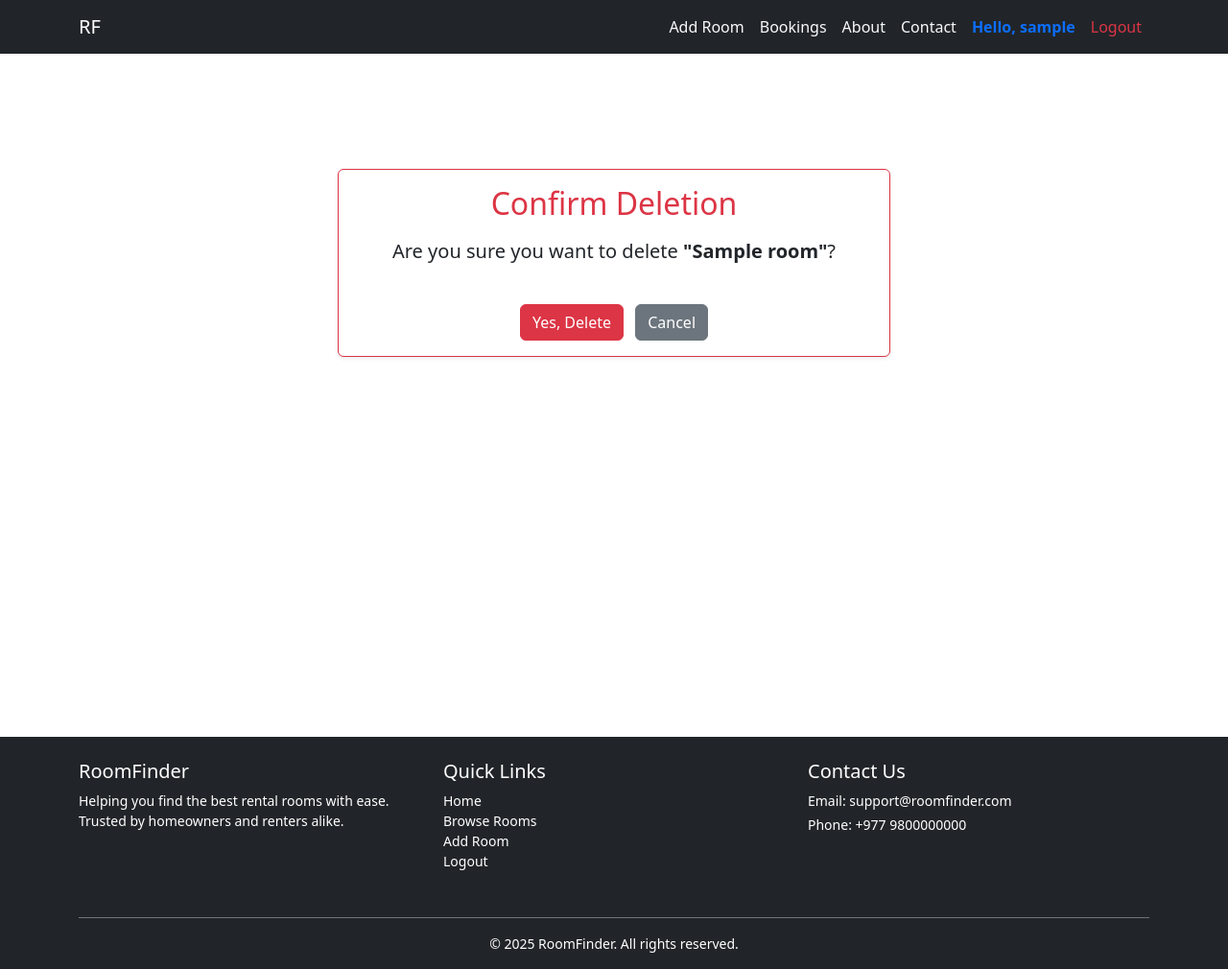
After one commit to Bibekshah123/Room-Finder, a Django app: page /booking/1/delete/ in a window 1280 px wide. The commit adds this page. Shown: the whole page at 96% size. Run offline with Django 5.2, Linux system fonts and the light colour scheme; a user stored in the database is signed in; tables that the repository leaves empty hold one stand-in row (values such as "Sample post"); some libraries are stand-ins or nearby versions.

Commit message:
fix booking room

```diff
--- a/core/rooms/urls.py
+++ b/core/rooms/urls.py
@@ -2,7 +2,7 @@ from django.urls import path
 from .views import *
 
 urlpatterns = [
-        #login
+    #login
     path('login/', LoginView.as_view(), name='login'),
     path('register/', RegisterView.as_view(), name='register'),
     path('logout/', LogoutView.as_view(), name='logout'),
@@ -15,8 +15,9 @@ urlpatterns = [
     path('room/<int:pk>/delete/', RoomDeleteView.as_view(), name='room_delete'),
 
     path('booking/', BookingCreateView.as_view(), name='booking_add'),
-    path('my-bookings/', MyBookingsView.as_view(), name='my_bookings'),
+    path('bookings/', BookingsView.as_view(), name='bookings'),
     path('booking/<int:pk>/', BookingDetailView.as_view(), name='booking_detail'),
+    path('booking/<int:pk>/delete/', BookingDeleteView.as_view(), name='booking_delete'),
 
     path('about/', AboutPageView.as_view(), name='about'),
     path('contact/', ContactView.as_view(), name='contact'),
--- a/core/rooms/views.py
+++ b/core/rooms/views.py
@@ -96,6 +96,7 @@ class RoomDetailView(DetailView):
     model = Room
     template_name = 'room_detail.html'
     context_object_name = 'rooms'
+    success_url = reverse_lazy('room_detail')
 
 
 class RoomUpdateView(LoginRequiredMixin, UserPassesTestMixin, UpdateView):
@@ -131,10 +132,35 @@ class BookingCreateView(LoginRequiredMixin, CreateView):
         room.save()
         return super().form_valid(form)
 
-class BookingDetailView(LoginRequiredMixin, DetailView):
+class BookingsView(LoginRequiredMixin, ListView):
     model = Booking
-    template_name = 'mybooking_detail.html'
+    template_name = 'booking_list.html'
     context_object_name = 'bookings'
+
+    def get_queryset(self):
+        return Booking.objects.filter(user=self.request.user)
+
+    # def get_context_data(self, **kwargs):
+    #     context = super().get_context_data(**kwargs)
+    #     context['query'] = self.request.GET.get('q', '')
+    #     return context
+
+class BookingDetailView(LoginRequiredMixin, UserPassesTestMixin, DetailView):
+    model = Booking
+    template_name = 'booking_detail.html'
+    context_object_name = 'booking'
+    success_url = reverse_lazy('booking_list')
+
+    def test_func(self):
+        return self.get_object().user == self.request.user  # Ensure only owner can access
+
+class BookingDeleteView(LoginRequiredMixin, UserPassesTestMixin, DeleteView):
+    model = Booking
+    template_name = 'booking_delete.html'
+    success_url = reverse_lazy('bookings')  # Change if needed
+
+    def test_func(self):
+        return self.get_object().user == self.request.user  # Only owner can delete
 
 
 class AboutPageView(TemplateView):
@@ -175,14 +201,3 @@ class BookRoomView(View):
         Booking.objects.create(user=request.user, room=room)
         messages.success(request, "Room booked successfully!")
         return redirect('my_bookings')
-
-
-
-
-class MyBookingsView(LoginRequiredMixin, ListView):
-    model = Booking
-    template_name = 'mybookings.html'
-    context_object_name = 'bookings'
-
-    def get_queryset(self):
-        return Booking.objects.filter(user=self.request.user)
--- a/core/templates/base.html
+++ b/core/templates/base.html
@@ -29,11 +29,7 @@
                         <li class="nav-item">
                           <a class="nav-link text-light" href="{% url 'room_add' %}">Add Room</a>
                         </li>
-                        {% comment %} <li class='nav-item'>
-                          <a class="nav-link text-light" href="{%url 'booking' %}">Room</a>
-                        </li>
-                         <li class='nav-item'> {% endcomment %}
-                          <a class="nav-link text-light" href="{%url 'my_bookings' %}">Bookings</a>
+                          <a class="nav-link text-light" href="{%url 'bookings' %}">Bookings</a>
                         </li>
                         <li class="nav-item">
                             <a class="nav-link text-light" href="{% url 'about' %}">About</a>
--- /dev/null
+++ b/core/templates/booking_delete.html
@@ -0,0 +1,23 @@
+{% extends "base.html" %}
+{% block title %}Confirm Delete{% endblock %}
+
+{% block content %}
+<div class="container mt-5 py-5"  style="max-width: 600px; height: 80vh; overflow-y: auto;">
+  <div class="card shadow-sm border-danger">
+    <div class="card-body text-center">
+      <h2 class="text-danger mb-3">Confirm Deletion</h2>
+      <p class="fs-5">Are you sure you want to delete <strong class="text-dark">"{{ booking.room.title }}"</strong>?</p>
+
+      <form method="post" class="d-inline-block mt-4">
+        {% csrf_token %}
+        <button type="submit" class="btn btn-danger me-2">
+          <i class="bi bi-trash"></i> Yes, Delete
+        </button>
+        <a href="{% url 'booking_detail' booking.pk %}" class="btn btn-secondary">
+          <i class="bi bi-x-circle"></i> Cancel
+        </a>
+      </form>
+    </div>
+  </div>
+</div>
+{% endblock %}
--- a/core/templates/mybooking_detail.html
+++ /dev/null
@@ -1 +0,0 @@
-<p>booking detail</p>
--- a/core/templates/room_detail.html
+++ b/core/templates/room_detail.html
@@ -21,7 +21,7 @@
 
     <p><strong>Location:</strong> {{ object.location }}</p>
     <p><strong>Price:</strong> <span class="text-success fw-semibold">Rs.{{ object.price }}</span></p>
-    <p><strong>Room Owner:</strong> {{ object.owner.username }}</p>
+    <p><strong>Room Owner: </strong> <span class="text-danger fw-bold">{{ object.owner.username }}</span></p>
 
     <!-- Action Buttons -->
     <div class="mt-4 d-flex flex-wrap gap-2">
@@ -38,7 +38,7 @@
         <p class="text-danger"><strong>This room is already booked.</strong></p>
       {% endif %}
 
-      <a href="{% url 'room_list' %}" class="btn btn-secondary ms-auto">Back to List</a>
+      <a href="{% url 'room_list' %}" class="btn btn-secondary ms-auto">Back</a>
     </div>
   </div>
 </div>
--- a/core/templates/room_list.html
+++ b/core/templates/room_list.html
@@ -28,7 +28,7 @@
           </a>
           <div class="card-body">
             <h5 class="card-title">{{ room.title }}</h5>
-            <p class="card-text">Rs.{{ room.price }}</p>
+            <p class="text-success">Rs.{{ room.price }}</p>
             <p><strong class="text-muted">By {{ room.owner.username }}</strong></p>
             <div class="mt-2">
               <a href="{% url 'room_detail' room.pk %}" class="btn btn-sm btn-outline-dark w-100">View Details</a>
--- a/core/templates/room_update.html
+++ b/core/templates/room_update.html
@@ -23,7 +23,7 @@
         {% endfor %}
 
         <div class="d-flex justify-content-between">
-          <a href="{% url 'room_list' %}" class="btn btn-secondary">Cancel</a>
+          <a href="{% url 'room_detail' object.pk %}" class="btn btn-secondary">Cancel</a>
           <button type="submit" class="btn btn-primary">Save</button>
         </div>
       </form>
```
Also changed, not shown: core/templates/booking.html (deleted, +0 -9 lines), core/templates/booking_detail.html (added, +31 -0 lines), core/templates/booking_list.html (added, +64 -0 lines), core/templates/mybookings.html (deleted, +0 -33 lines), core/media/room_images/download_8qKm7vf.jpeg (added).
